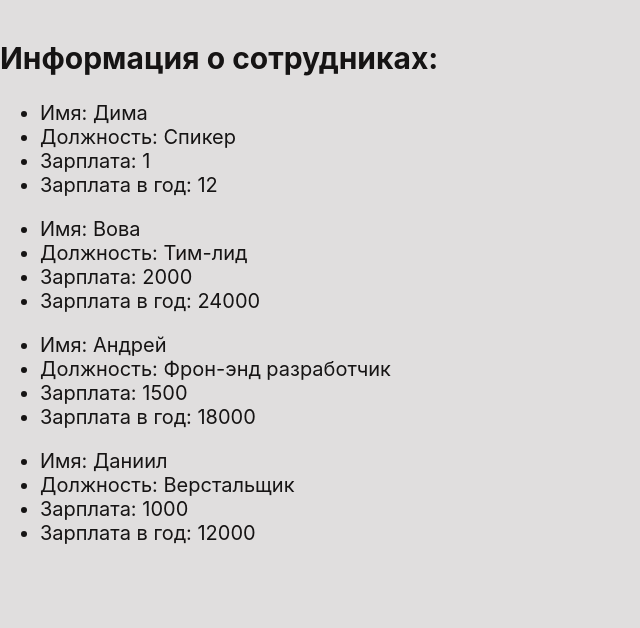
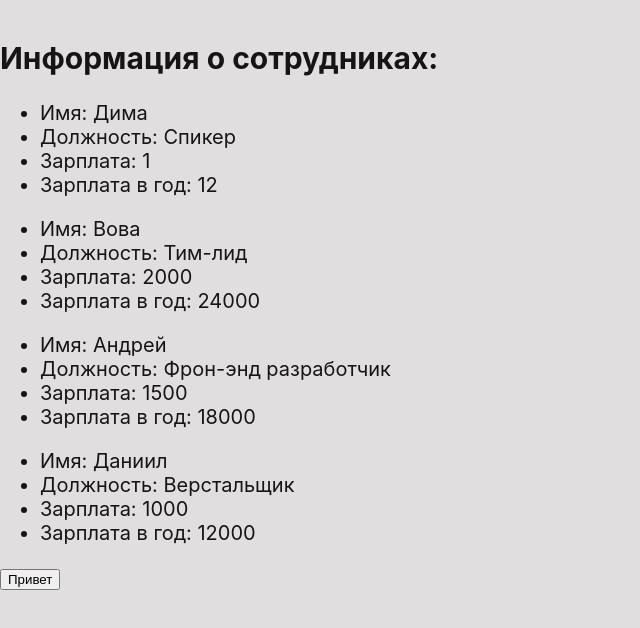
Before and after one commit to DrusMarkonii/React, a React (Create React App) app: page / in a window 1280 px wide. Shown: the top 628 px of the page, without its empty margins (0-640 px from the left). Built offline with nearby package versions, Linux system fonts and the light colour scheme.

Commit message:
feat: add btn

```diff
--- a/src/App.js
+++ b/src/App.js
@@ -3,8 +3,23 @@ import "./scss/app.scss";
 import List from "./List"
 
 function App() {
+  const btnClick = (event) => {
+    alert("И тебе привет!!!!")
+  }
+
   return (
-    <List />
+    <div>
+      <List />
+      <button
+        className="button"
+        type="btn"
+        onClick= {btnClick}
+        // disabled
+      >
+        Привет
+      </button>
+    </div>
+
 
   )
 }
```
